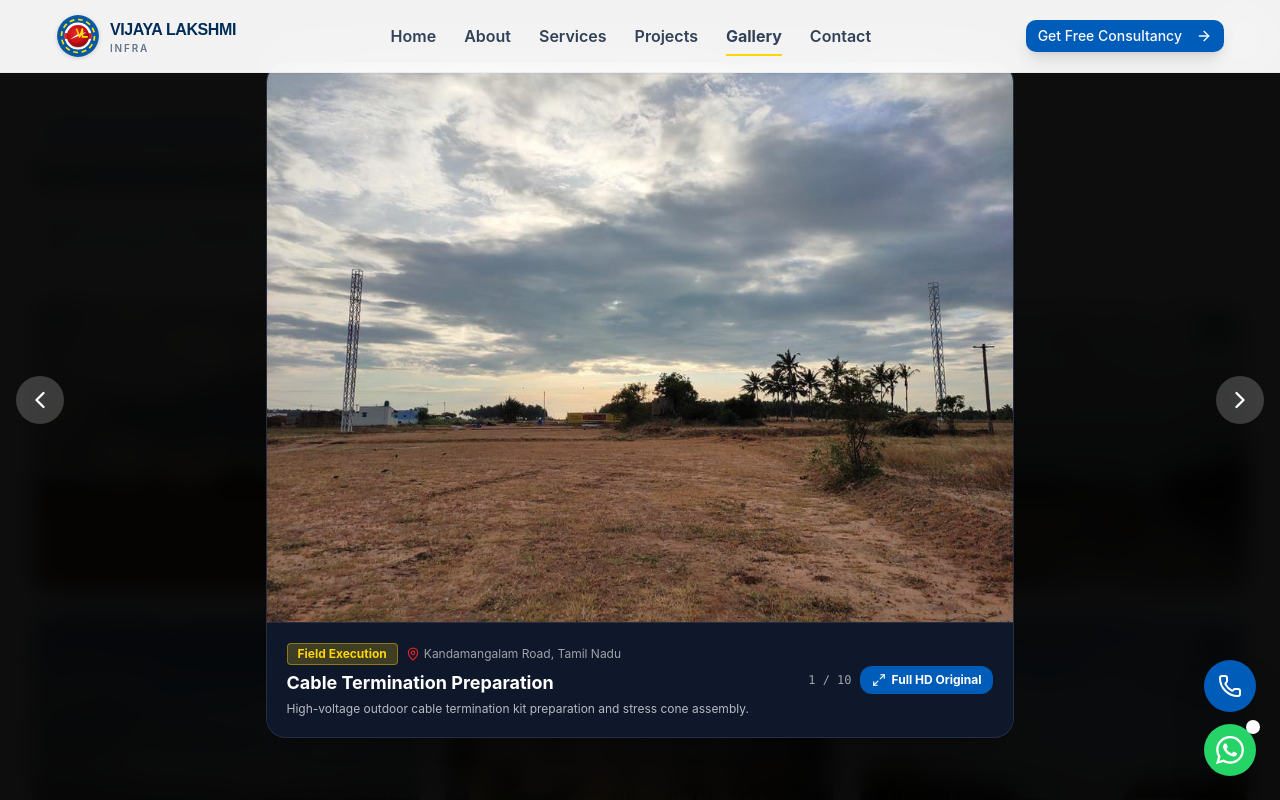
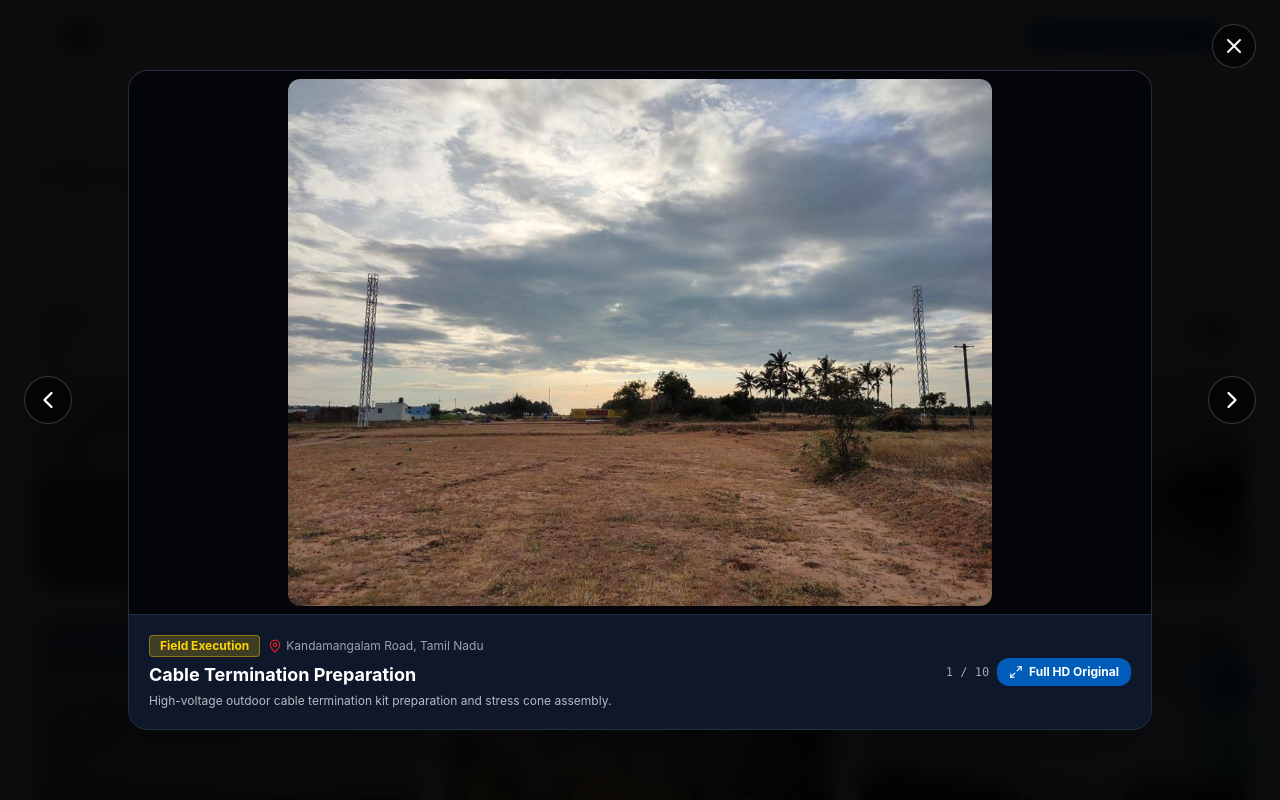
Before and after one commit to SaiRama-Doddi/vijya-laxmi-infra-Ammseva, a React (Vite) app: page /gallery in a window 1280 px wide. Both pictures are taken after a click on the element 226 px from the left and 446 px from the top of the page. Shown: the top 800 px of the page. Built offline with nearby package versions, Linux system fonts and the light colour scheme; a web font is replaced by a local one.

Commit message:
feat: add Gallery page with category filtering and interactive lightbox

```diff
--- a/src/pages/Gallery.tsx
+++ b/src/pages/Gallery.tsx
@@ -165,6 +165,18 @@ export default function Gallery() {
     return () => window.removeEventListener("keydown", handleKeyDown);
   }, [selectedImageIndex, activeCategory]);
 
+  // Lock body scroll when lightbox is open
+  useEffect(() => {
+    if (selectedImageIndex !== null) {
+      document.body.style.overflow = "hidden";
+    } else {
+      document.body.style.overflow = "";
+    }
+    return () => {
+      document.body.style.overflow = "";
+    };
+  }, [selectedImageIndex]);
+
   const categories = [
     { label: "All Photos", value: "All", count: galleryItems.length },
     {
@@ -326,14 +338,14 @@ export default function Gallery() {
       {/* Full HD Lightbox Modal */}
       {selectedItem && (
         <div
-          className="fixed inset-0 z-50 flex items-center justify-center bg-black/95 p-4 sm:p-6 backdrop-blur-md animate-fade-in"
+          className="fixed inset-0 z-[9999] flex items-center justify-center bg-black/95 p-3 sm:p-6 backdrop-blur-md animate-fade-in"
           onClick={() => setSelectedImageIndex(null)}
         >
           {/* Close Button */}
           <button
             type="button"
             onClick={() => setSelectedImageIndex(null)}
-            className="absolute top-5 right-5 z-50 flex h-10 w-10 items-center justify-center rounded-full bg-white/20 text-white hover:bg-white/40 transition-colors cursor-pointer"
+            className="absolute top-4 right-4 sm:top-6 sm:right-6 z-20 flex h-11 w-11 items-center justify-center rounded-full bg-black/60 border border-white/20 text-white hover:bg-black/90 hover:scale-105 transition-all shadow-xl cursor-pointer"
             aria-label="Close Lightbox"
           >
             <X className="h-6 w-6" />
@@ -348,7 +360,7 @@ export default function Gallery() {
                 prev !== null && prev > 0 ? prev - 1 : filteredItems.length - 1
               );
             }}
-            className="absolute left-4 z-50 flex h-12 w-12 items-center justify-center rounded-full bg-white/20 text-white hover:bg-white/40 transition-colors cursor-pointer hidden sm:flex"
+            className="absolute left-3 sm:left-6 z-20 flex h-12 w-12 items-center justify-center rounded-full bg-black/60 border border-white/20 text-white hover:bg-black/90 hover:scale-105 transition-all shadow-xl cursor-pointer hidden sm:flex"
             aria-label="Previous Photo"
           >
             <ChevronLeft className="h-7 w-7" />
@@ -363,7 +375,7 @@ export default function Gallery() {
                 prev !== null && prev < filteredItems.length - 1 ? prev + 1 : 0
               );
             }}
-            className="absolute right-4 z-50 flex h-12 w-12 items-center justify-center rounded-full bg-white/20 text-white hover:bg-white/40 transition-colors cursor-pointer hidden sm:flex"
+            className="absolute right-3 sm:right-6 z-20 flex h-12 w-12 items-center justify-center rounded-full bg-black/60 border border-white/20 text-white hover:bg-black/90 hover:scale-105 transition-all shadow-xl cursor-pointer hidden sm:flex"
             aria-label="Next Photo"
           >
             <ChevronRight className="h-7 w-7" />
@@ -371,20 +383,20 @@ export default function Gallery() {
 
           {/* Lightbox Content Container */}
           <div
-            className="relative max-w-5xl max-h-[92vh] flex flex-col rounded-2xl overflow-hidden bg-slate-900 border border-white/10 shadow-2xl"
+            className="relative max-w-5xl w-full max-h-[88vh] flex flex-col rounded-2xl overflow-hidden bg-slate-900 border border-white/10 shadow-2xl my-auto"
             onClick={(e) => e.stopPropagation()}
           >
             {/* Image Box */}
-            <div className="relative flex items-center justify-center bg-black max-h-[70vh] overflow-hidden">
+            <div className="relative flex items-center justify-center bg-black/80 max-h-[66vh] sm:max-h-[70vh] overflow-hidden p-2">
               <img
                 src={selectedItem.image}
                 alt={selectedItem.title}
-                className="max-h-[70vh] w-auto max-w-full object-contain"
+                className="max-h-[62vh] sm:max-h-[66vh] w-auto max-w-full object-contain rounded-lg"
               />
             </div>
 
             {/* Bottom Caption & Info Bar */}
-            <div className="p-5 bg-slate-900 text-white flex flex-col sm:flex-row items-start sm:items-center justify-between gap-4 border-t border-white/10">
+            <div className="p-4 sm:p-5 bg-slate-900 text-white flex flex-col sm:flex-row items-start sm:items-center justify-between gap-3 sm:gap-4 border-t border-white/10">
               <div>
                 <div className="flex items-center gap-2 mb-1">
                   <span className="rounded bg-gold/20 text-gold border border-gold/40 px-2.5 py-0.5 text-xs font-bold">
@@ -395,8 +407,8 @@ export default function Gallery() {
                     {selectedItem.location}
                   </span>
                 </div>
-                <h3 className="text-lg font-bold text-white">{selectedItem.title}</h3>
-                <p className="text-xs text-white/70 mt-1 max-w-2xl">{selectedItem.subtitle}</p>
+                <h3 className="text-base sm:text-lg font-bold text-white">{selectedItem.title}</h3>
+                <p className="text-xs text-white/70 mt-0.5 sm:mt-1 max-w-2xl">{selectedItem.subtitle}</p>
               </div>
 
               <div className="flex items-center gap-2 shrink-0">
```
